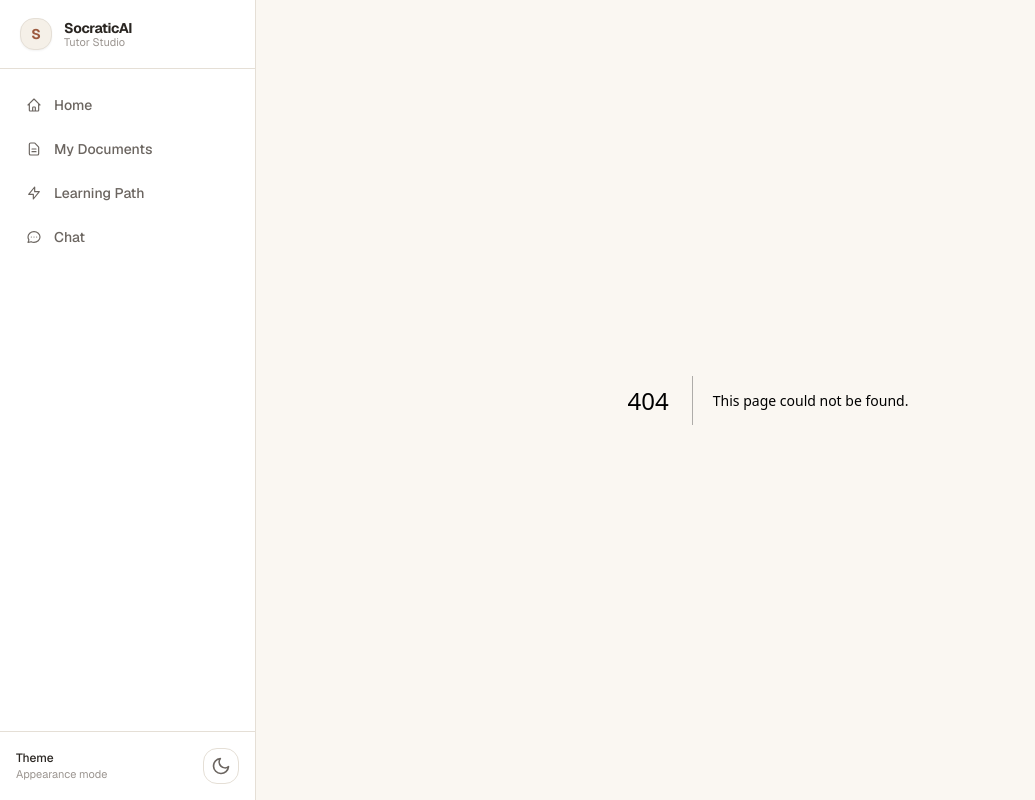
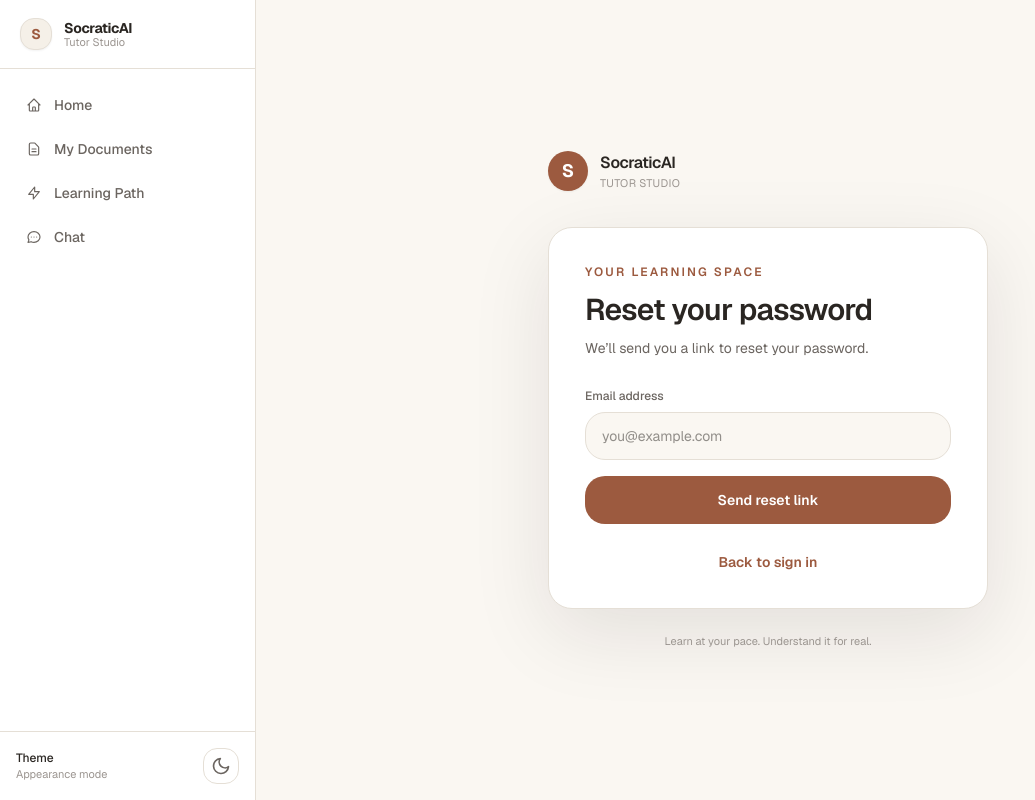
Before and after one commit to SHREYA-G-AMIN/socratic-ai-tutor, a Next.js app: page /forgot-password in a window 1280 px wide. Before the commit this address had no page. Shown: the whole page, without its empty margins (0-1035 px from the left). Built offline with nearby package versions, Linux system fonts and the light colour scheme.

Commit message:
Build authentication UI and flows: src/app/forgot-password/page.tsx

```diff
--- /dev/null
+++ b/src/app/forgot-password/page.tsx
@@ -0,0 +1,5 @@
+import { AuthForm } from "@/components/AuthForm";
+
+export default function ForgotPasswordPage() {
+  return <AuthForm mode="forgot" />;
+}
```
